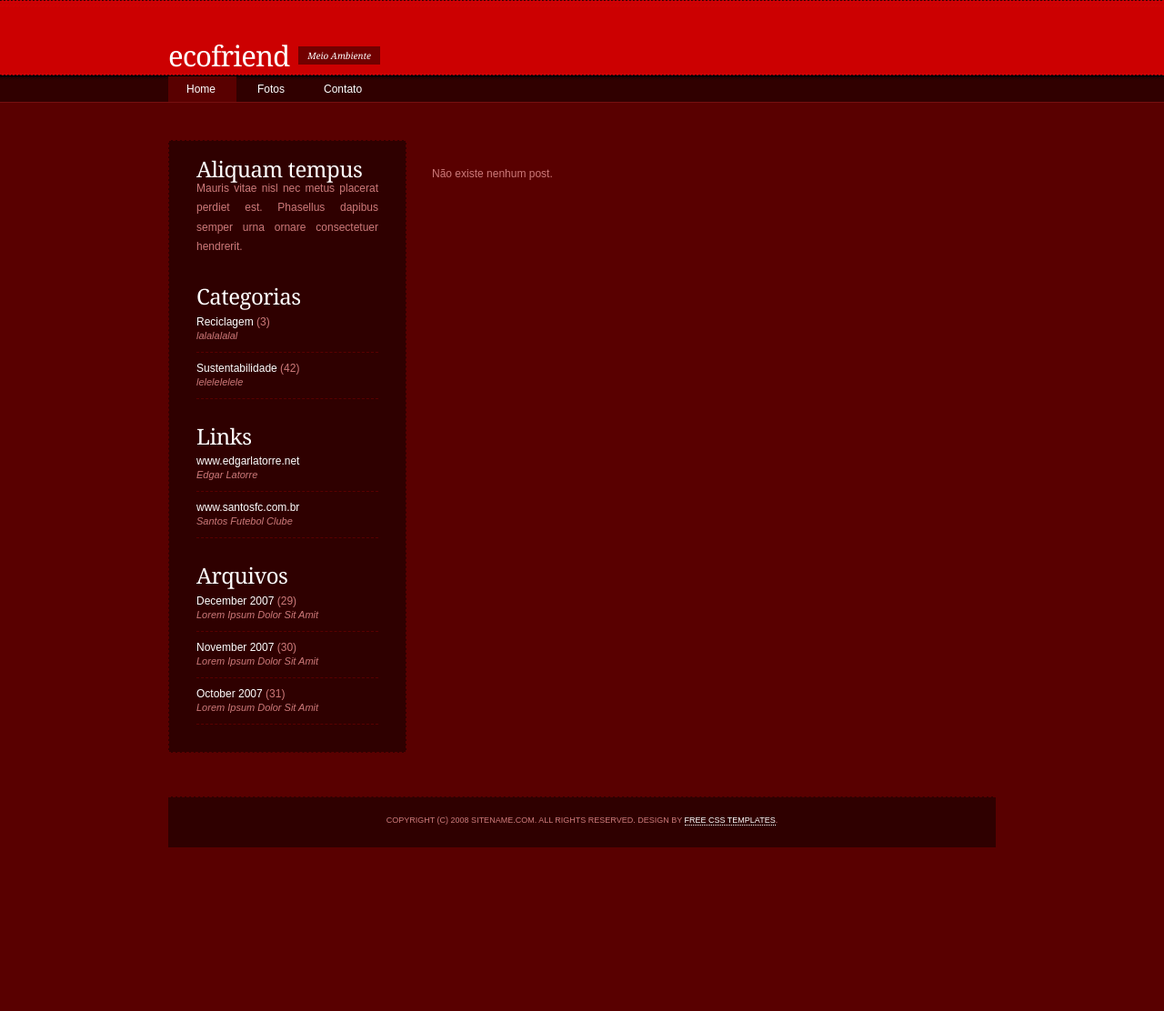
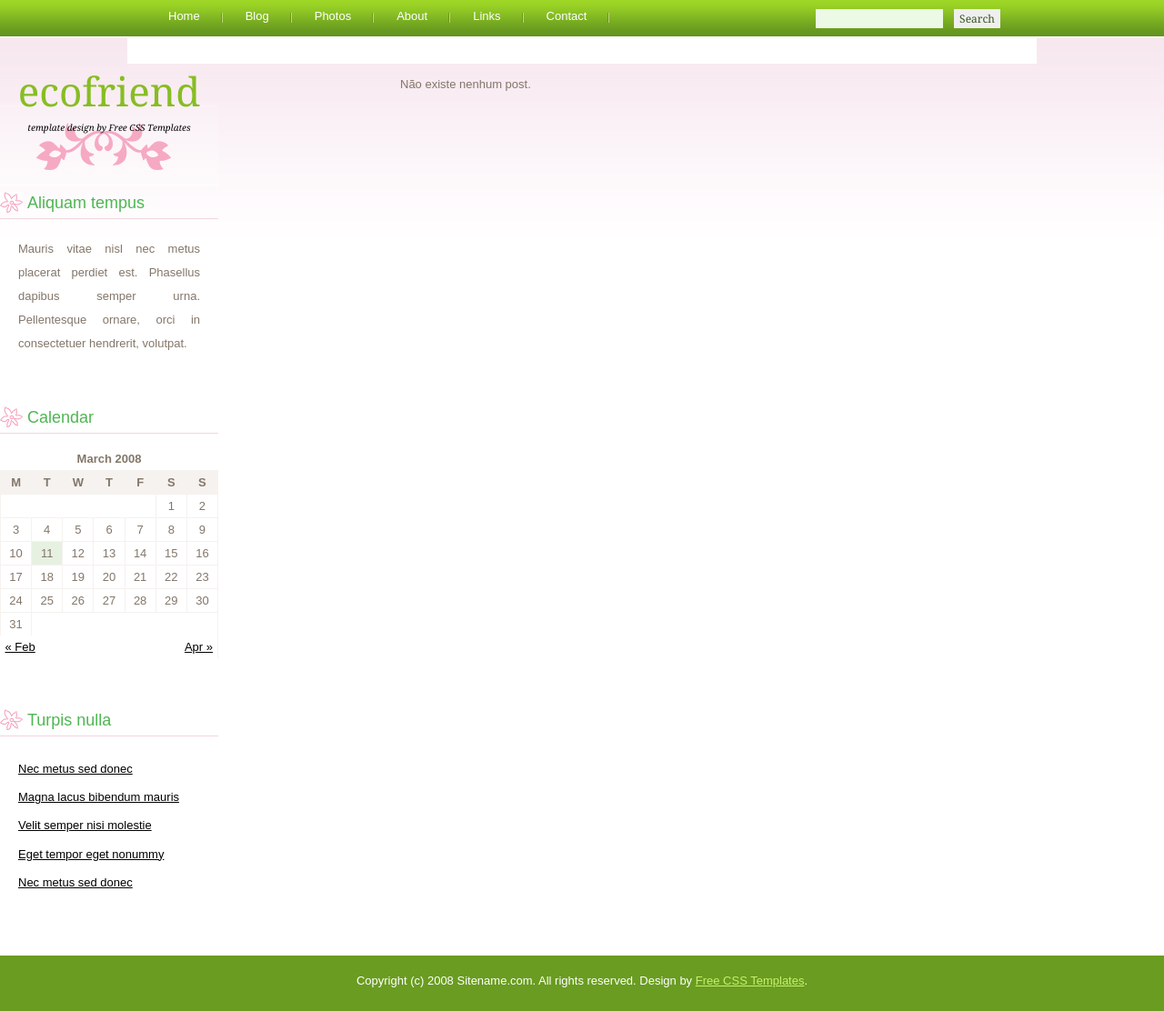
Before and after one commit to edgarlatorre/ecosite, a Django app: template templates/blog/index.html in a window 1280 px wide. Shown: the whole page at 91% size. Before the commit the page ends 932 px from the top, so only its background shows below. Run offline with Django 3.2, Linux system fonts and the light colour scheme; the template is opened without the code that fills it, so the values that code supplies are empty.

Commit message:
Alteracao nos templates, css e imagens

```diff
--- a/media/css/style.css
+++ b/media/css/style.css
@@ -1,3 +1,4 @@
+
 /*
 Design by Free CSS Templates
 http://www.freecsstemplates.org
@@ -5,97 +6,127 @@ Released for free under a Creative Commons Attribution 2.5 License
 */
 
 body {
-	margin: 20px;
-	background: #590000 url(/media/images/img01.jpg) repeat-x left top;
+	margin: 0;
+	padding: 0;
+	background: #FFFFFF url(/media/images/img01.jpg) repeat-x left top;
 	font-family: Arial, Helvetica, sans-serif;
-	font-size: 12px;
-	color: #CD7A7A;
+	font-size: 13px;
+	color: #837669;
 }
 
 h1, h2, h3 {
 	margin: 0;
-	font-family: Georgia, "Times New Roman", Times, serif;
+	font-family: Arial, Helvetica, sans-serif;
 	font-weight: normal;
-	color: #FFFFFF;
+	color: #649632;
 }
 
-h1 {
-	font-size: 2em;
-}
+h1 { font-size: 44px; }
 
-h2 {
-	font-size: 2em;
-}
+h2 { font-size: 18px; }
 
-h3 {
-	font-size: 1.6em;
-}
+h3 { }
 
 p, ul, ol {
 	margin-top: 0;
-	line-height: 180%;
+	line-height: 240%;
+	text-align: justify;
+	font-family: Arial, Helvetica, sans-serif;
 }
 
-ul, ol {
+ul, ol { }
+
+blockquote { }
+
+a { 	color: #000000;
+ }
+
+a:hover { text-decoration: none; }
+
+a img {
+	border: none;
 }
 
-a {
-	text-decoration: none;
-	border-bottom: 1px dotted #CC0001;
-	color: #CC0001;
+img.left {
+	float: left;
+	margin: 7px 30px 0 0;
 }
 
-a:hover {
-	background: none;
+img.right {
+	float: right;
+	margin: 7px 0 0 30px;
+}
+
+hr { display: none; }
+
+.list1 {
+}
+
+.list1 li {
+	float: left;
+	line-height: normal;
+}
+
+.list1 li img {
+	margin: 0 30px 30px 0;
+}
+
+.list1 li.alt img {
+	margin-right: 0;
 }
 
 #wrapper {
-	width: 910px;
-	margin: 0 auto;
-	padding: 20px;
 }
 
 /* Header */
 
-#header {
-	width: 910px;
-	height: 44px;
+#header-wrapper {
+	width: 880px;
 	margin: 0 auto;
 }
 
-/* Logo */
+#header {
+	width: 960px;
+	height: 40px;
+	margin: 0 auto;
+}
 
-#logo {
+/* Menu */
+
+#menu {
 	float: left;
-	width: 640px;
+	width: 540px;
+	height: 40px;
+}
+
+#menu ul {
+	margin: 0;
+	padding: 0px 0 0 0px;
+	list-style: none;
+	line-height: normal;
+}
+
+#menu li {
+	display: block;
+	float: left;
+	height: 25px;
+	padding-top: 10px;
+}
+
+#menu a {
+	display: block;
+	float: left;
+	padding: 0px 25px 0 25px;
+	background: url(/media/images/img05.jpg) no-repeat right 4px;
+	text-decoration: none;
+	font-family: Arial, Helvetica, sans-serif;
+	font-size: 13px;
 	color: #FFFFFF;
 }
 
-#logo h1, #logo p {
-}
+#menu a:hover { text-decoration: underline; }
 
-#logo h1 {
-	float: left;
-	padding: 0;
-	margin-right: 10px;
-	letter-spacing: -1px;
-	text-transform: lowercase;
-	font-size: 2.6em;
-}
-
-#logo p {
-	float: left;
-	margin: 11px 0 0 0;
-	background: #720000;
-	padding: 3px 10px;
-	font: normal 10px Georgia, "Times New Roman", Times, serif;
-	font-style: italic;
-}
-
-#logo a {
-	border: none;
-	background: none;
-	text-decoration: none;
+#menu .current_page_item a {
 	color: #FFFFFF;
 }
 
@@ -103,14 +134,14 @@ a:hover {
 
 #search {
 	float: right;
-	width: 230px;
-	padding: 0;
+	width: 305px;
+	height: 26px;
 }
 
 #search form {
-	height: 41px;
+	float: right;
 	margin: 0;
-	padding: 70px 0 0 0px;
+	padding: 10px 20px 0 0;
 }
 
 #search fieldset {
@@ -119,169 +150,184 @@ a:hover {
 	border: none;
 }
 
+#search input {
+	float: left;
+	font: 12px Georgia, "Times New Roman", Times, serif;
+	border: none;
+}
+
 #search-text {
-	width: 210px;
-	border: none;
+	width: 135px;
+	height: 18px;
+	padding: 3px 0 0 5px;
+	background: #ECF9E4;
+	color: #658453;
+}
+
+#search-submit {
+	height: 21px;
+	margin-left: 12px;
+	color: #39561D;
+}
+
+/* Page */
+
+#page {
+	width: 960px;
+	margin: 0 auto;
+	padding: 30px 20px 0px 20px;
+	background: #FFFFFF;
+}
+
+/** LOGO */
+
+#logo {
+	width: 240px;
+	height: 135px;
+	margin: 0 auto;
+	background: url(/media/images/img04.jpg) no-repeat left bottom;
+}
+
+#logo h1, #logo p {
+	margin: 0;
+	padding: 0;
+	line-height: normal;
+	text-align: center;
+}
+
+#logo h1 {
+	font-family: Georgia, "Times New Roman", Times, serif;
+}
+
+#logo h1 a {
+	text-decoration: none;
 	text-transform: lowercase;
-	font: bold 1.2em Arial, Helvetica, sans-serif;
+	color: #87BD23;
+}
+
+#logo h1 a:hover {
+	text-decoration: underline;
+}
+
+#logo p {
+	margin: 0;
+	padding: 100px 0 0 10px;
+	font: italic 10px Georgia, "Times New Roman", Times, serif;
+	color: #000000;
+}
+
+#logo p a {
+	text-decoration: none;
+	color: #000000;
+}
+
+#logo p a:hover { text-decoration: underline; }
+
+/* Content */
+
+#content {
+	float: right;
+	width: 700px;
+	padding-top: 15px;
+}
+
+/* Post */
+
+.post {
+	margin-bottom: 25px;
+}
+
+.post .title {
+	height: 50px;
+	margin-bottom: 3px;
+	padding: 13px 0px 2px 50px;
+	background: url(/media/images/img02.jpg) no-repeat left top;
+	color: #4EB652;
+}
+
+.post .date {
+	float: right;
+	margin-top: -65px;
+	padding-right: 20px;
+	font-family: Georgia, "Times New Roman", Times, serif;
+	font-weight: normal;
+	font-size: 18px;
+	color: #4EB652;
+}
+
+.post .meta {
+	margin: -30px  0 3px 25px;
+	padding: 2px 30px 2px 0px;
+	font-family: Arial, Helvetica, sans-serif;
+	font-weight: normal;
+	font-size: 10px;
 	color: #FFFFFF;
 }
 
-#search-submit {
-	display: none;
+.post .meta a { color: #B6ACA2; }
+
+.post .entry {
+	padding: 0px 20px 20px 20px;
 }
 
-/* Menu */
-
-#menu {
-	width: 910px;
-	height: 50px;
-	margin: 0 auto;
-	padding: 0;
+.post .links {
+	margin: 0 250px 0 0;
+	padding: 0 0 0 0px;
 }
 
-#menu ul {
+.post .links .comments {
+}
+
+.post .links .permalink {
+	padding-left: 17px;
+}
+
+/* Sidebar */
+
+#sidebar {
+	float: left;
+	width: 240px;
+}
+
+#sidebar ul {
 	margin: 0;
 	padding: 0;
 	list-style: none;
 	line-height: normal;
 }
 
-#menu li {
-	float: left;
-}
-
-#menu a {
-	display: block;
-	margin-right: 3px;
-	padding: 7px 20px 7px 20px;
-	text-decoration: none;
-	font-family: Arial, Helvetica, sans-serif;
-	font-size: 12px;
-	color: #FFFFFF;
-	border: none;
-}
-
-#menu a:hover, #menu .current_page_item a {
-}
-
-#menu a:hover {
-	background: #590000;
-	margin-right: 3px;
-	text-decoration: none;
-}
-
-#menu .first {
-	background: #590000;
-	margin-right: 3px;
-}
-
-/* Page */
-
-#page {
-	width: 910px;
-	margin: 0 auto;
-	padding-top: 20px;
-}
-
-/* Content */
-
-#content {
-	float: right;
-	width: 590px;
-	padding: 20px 30px 0 0;
-}
-
-.post {
-}
-
-.post .title {
-	color: #000000;
-}
-
-.post .title a {
-	background: none;
-	color: #FFFFFF;
-	border: none;
-}
-
-.post .title a:hover {
-	text-decoration: underline;
-}
-
-.post .meta {
-	background: #3C0101;
-	border: 1px dashed #590000;
-	padding: 3px 10px;
-	text-align: left;
-	font-family: Arial, Helvetica, sans-serif;
-	font-size: 11px;
-}
-
-.post .meta .comments,.post .meta .permalink {
-}
-
-.post .entry {
-	padding: 10px 0 20px 0;
-	text-align: justify;
-}
-
-/* Sidebar */
-
-#sidebar {
-	float: left;
-	width: 200px;
-	padding: 20px 30px 0 30px;
-	background: #2F0000;
-	border: 1px dashed #590000;
-}
-
-#sidebar ul {
-	margin: 0;
-	padding: 0;
-	list-style: none;
-}
-
 #sidebar li {
-	margin: 0;
-	padding: 0;
+	margin-bottom: 30px;
+	padding: 0 0 20px 0px;
 }
 
 #sidebar li ul {
-	padding-bottom: 30px;
+	line-height: 240%;
 }
 
 #sidebar li li {
-	line-height: 35px;
-	border-bottom: 1px dashed #590000;
+	margin: 0;
+	padding: 0 20px;
 }
 
-#sidebar li li span {
-	display: block;
-	margin-top: -20px;
-	padding: 0;
-	font-size: 11px;
-	font-style: italic;
+#sidebar p {
+	margin: 0;
+	padding: 0 20px;
 }
 
 #sidebar h2 {
-	letter-spacing: -.5px;
-	color: #FFFFFF;
+	height: 25px;
+	margin: 0 0 20px 0px;
+	padding: 8px 0 2px 30px;
+	background: url(/media/images/img03.jpg) no-repeat left 6px;
+	border-bottom: 1px #F0D5DE solid;
+	font-size: 18px;
+	color: #4EB652;
 }
 
+
 #sidebar p {
-	padding-bottom: 20px;
-	text-align: justify;
-}
-
-#sidebar a {
-	color: #FFFFFF;
-	border: none;
-}
-
-#sidebar a:hover {
-	text-decoration: underline;
-	color: #787878;
+	line-height: 200%;
 }
 
 /* Calendar */
@@ -289,44 +335,74 @@ a:hover {
 #calendar {
 }
 
-#calendar_wrap {
-	padding: 20px;
+#calendar caption {
+	padding-bottom: 5px;
+	font-weight: bold;
 }
 
 #calendar table {
 	width: 100%;
+	border-collapse: collapse;
+	border-right: 1px solid #F5F2EF;
+}
+
+#calendar thead th {
+	padding: 5px 0;
+	text-align: center;
+	border-top: 1px solid #F5F2EF;
+	border-left: 1px solid #F5F2EF;
+	background: #F5F2EF;
 }
 
 #calendar tbody td {
+	padding: 5px 0;
 	text-align: center;
+	border-top: 1px solid #F5F2EF;
+	border-left: 1px solid #F5F2EF;
 }
 
-#calendar #next {
+#calendar tfoot td {
+	padding: 5px;
+}
+
+#calendar tfoot #next {
 	text-align: right;
+}
+
+#calendar #today {
+	background: #E7F1E1;
 }
 
 /* Footer */
 
 #footer {
-	width: 910px;
-	height: 20px;
-	margin: 0 auto;
-	padding: 20px 0 15px 0;
-	background: #2F0000;
-	border-top: 1px dashed #590000;
-	font-family: Arial, Helvetica, sans-serif;
-	color: #CD7A7A;
+	width: 100%;
+	padding: 0;
+	background: #699C20;
+	height: 61px;
 }
 
 #footer p {
 	margin: 0;
+	padding: 20px 0;
+	text-align: center;
 	line-height: normal;
-	font-size: 9px;
-	text-transform: uppercase;
-	text-align: center;
+	color: #FFFFFF;
 }
 
 #footer a {
-	color: #FFFFFF;
-	border-bottom: 1px #FFFFFF dotted;
+	color: #C6F06C;
 }
+
+#bottom-bg {
+	width: 900px;
+	margin: 0 auto;
+}
+
+form label {
+  display: block;
+}
+
+textarea {
+  height: 100px;
+}
--- a/templates/blog/index.html
+++ b/templates/blog/index.html
@@ -3,14 +3,12 @@
 	<div id="content">
 		{% for post in posts %}
 		<div class="post">
-			<h1 class="title"><a href="{{ post.get_absolute_url }}">{{ post.title }} </a></h1>
+			<h2 class="title">{{ post.title }}</h2>
+			<p class="date">{{ post.published|date:"d.m.Y" }}</p>
 			<div class="entry">
-				<p>
-					{{ post.body|truncatewords:"30"|safe }}
-				</p>
+				{{ post.body|truncatewords:"30"|safe }}
+				<p class="links"><a href="#" class="comments">Comments (64)</a> &nbsp;&nbsp;&nbsp; <a href="{{ post.get_absolute_url }}" class="permalink">Full article</a></p>
 			</div>
-			<p class="meta">Posted by <a href="#">{{ post.author }}</a> on {{ post.published|date:"d\/m\/Y" }}
-				&nbsp;&bull;&nbsp; <a href="#" class="comments">Comments (64)</a> &nbsp;&bull;&nbsp; <a href="{{ post.get_absolute_url }}" class="permalink">Full article</a></p>
 		</div>
 		{% empty %}
 			<div class="post">
@@ -23,5 +21,5 @@
 </div>
 {% include "shared/side_bar.html" %}
 <div style="clear: both;">&nbsp;</div>
-
+<div id="bottom-bg"></div>
 {% include "shared/footer.html" %}
--- a/templates/shared/header.html
+++ b/templates/shared/header.html
@@ -4,23 +4,37 @@ Design by Free CSS Templates
 http://www.freecsstemplates.org
 Released for free under a Creative Commons Attribution 2.5 License
 
-Name       : Pressurized
-Description: A two-column, fixed-width design with dark color scheme.
+Name       : Pinkish
+Description: A two-column, fixed-width design for 1024x768 screen resolutions.
 Version    : 1.0
-Released   : 20081103
+Released   : 20090421
 
 -->
 <html xmlns="http://www.w3.org/1999/xhtml">
 <head>
-	<meta name="keywords" content="" />
-	<meta name="description" content="" />
-	<meta http-equiv="content-type" content="text/html; charset=utf-8" />
-	<title>Ecofriend</title>
-<link href="{{ MEDIA_URL }}css/style.css" rel="stylesheet" type="text/css" media="screen" /></head><body>
+<meta http-equiv="content-type" content="text/html; charset=utf-8" />
+<title>Ecofriend</title>
+<meta name="keywords" content="" />
+<meta name="description" content="" />
+<link href="{{ MEDIA_URL }}css/style.css" rel="stylesheet" type="text/css" media="screen" />
+</head>
+<body>
 <div id="wrapper">
-        <div id="header">
-                <div id="logo">                        <h1><a href="/">Ecofriend </a></h1>
-                        <p> Meio Ambiente</p>
-                </div>
-        </div>
-		{% include "shared/menu.html" %}
+
+	<div id="header">
+		{% include 'shared/menu.html' %}
+		<!-- end #menu -->
+		<div id="search">
+			<form method="get" action="">
+				<fieldset>
+				<input type="text" name="s" id="search-text" size="15" />
+				<input type="submit" id="search-submit" value="Search" />
+				</fieldset>
+			</form>
+		</div>
+		<!-- end #search -->
+	</div>
+	<!-- end #header -->
+	<hr />
+	<!-- end #logo -->
+<!-- end #header-wrapper -->
--- a/templates/shared/menu.html
+++ b/templates/shared/menu.html
@@ -1,7 +1,10 @@
 <div id="menu">
 	<ul>
-		<li class="first"><a href="/">Home</a></li>
-		<li><a href="#">Fotos</a></li>
-		<li><a href="#">Contato</a></li>
+		<li class="current_page_item"><a href="#">Home</a></li>
+		<li><a href="#">Blog</a></li>
+		<li><a href="#">Photos</a></li>
+		<li><a href="#">About</a></li>
+		<li><a href="#">Links</a></li>
+		<li><a href="#">Contact</a></li>
 	</ul>
 </div>
--- a/templates/shared/side_bar.html
+++ b/templates/shared/side_bar.html
@@ -1,32 +1,97 @@
 <div id="sidebar">
+	<div id="logo">
+		<h1><a href="/">Ecofriend </a></h1>
+		<p>template design by <a href="http://www.freecsstemplates.org/">Free CSS Templates</a></p>
+	</div>
 	<ul>
 		<li>
 			<h2>Aliquam tempus</h2>
-			<p>Mauris vitae nisl nec metus placerat perdiet est. Phasellus dapibus semper urna ornare consectetuer hendrerit.</p>
+			<p>Mauris vitae nisl nec metus placerat perdiet est. Phasellus dapibus semper urna. Pellentesque ornare, orci in consectetuer hendrerit, volutpat.</p>
+		</li>
+		<li id="calendar">
+			<h2>Calendar</h2>
+			<div id="calendar_wrap">
+				<table summary="Calendar">
+					<caption>
+					March 2008
+					</caption>
+					<thead>
+						<tr>
+							<th abbr="Monday" scope="col" title="Monday">M</th>
+							<th abbr="Tuesday" scope="col" title="Tuesday">T</th>
+							<th abbr="Wednesday" scope="col" title="Wednesday">W</th>
+							<th abbr="Thursday" scope="col" title="Thursday">T</th>
+							<th abbr="Friday" scope="col" title="Friday">F</th>
+							<th abbr="Saturday" scope="col" title="Saturday">S</th>
+							<th abbr="Sunday" scope="col" title="Sunday">S</th>
+						</tr>
+					</thead>
+					<tfoot>
+						<tr>
+							<td abbr="February" colspan="3" id="prev"><a href="#" title="">&laquo; Feb</a></td>
+							<td class="pad">&nbsp;</td>
+							<td abbr="April" colspan="3" id="next"><a href="#" title="">Apr &raquo;</a></td>
+						</tr>
+					</tfoot>
+					<tbody>
+						<tr>
+							<td colspan="5" class="pad">&nbsp;</td>
+							<td>1</td>
+							<td>2</td>
+						</tr>
+						<tr>
+							<td>3</td>
+							<td>4</td>
+							<td>5</td>
+							<td>6</td>
+							<td>7</td>
+							<td>8</td>
+							<td>9</td>
+						</tr>
+						<tr>
+							<td>10</td>
+							<td id="today">11</td>
+							<td>12</td>
+							<td>13</td>
+							<td>14</td>
+							<td>15</td>
+							<td>16</td>
+						</tr>
+						<tr>
+							<td>17</td>
+							<td>18</td>
+							<td>19</td>
+							<td>20</td>
+							<td>21</td>
+							<td>22</td>
+							<td>23</td>
+						</tr>
+						<tr>
+							<td>24</td>
+							<td>25</td>
+							<td>26</td>
+							<td>27</td>
+							<td>28</td>
+							<td>29</td>
+							<td>30</td>
+						</tr>
+						<tr>
+							<td>31</td>
+							<td class="pad" colspan="6">&nbsp;</td>
+						</tr>
+					</tbody>
+				</table>
+			</div>
 		</li>
 		<li>
-			<h2>Categorias</h2>
+			<h2>Turpis nulla</h2>
 			<ul>
-				<li><a href="#">Reciclagem</a> (3)<span>lalalalalal</span></li>
-				<li><a href="#">Sustentabilidade</a> (42)<span>lelelelelele</span></li>
-			</ul>
-		</li>
-		<li>
-			<h2>Links</h2>
-			<ul>
-				<li><a href="#">www.edgarlatorre.net</a><span>Edgar Latorre</span> </li>
-				<li><a href="#">www.santosfc.com.br</a><span>Santos Futebol Clube</span> </li>
-			</ul>
-		</li>
-		<li>
-			<h2>Arquivos</h2>
-			<ul>
-				<li><a href="#">December 2007</a>&nbsp;(29)<span>Lorem Ipsum Dolor Sit Amit</span></li>
-				<li><a href="#">November 2007</a>&nbsp;(30)<span>Lorem Ipsum Dolor Sit Amit</span></li>
-				<li><a href="#">October 2007</a>&nbsp;(31)<span>Lorem Ipsum Dolor Sit Amit</span></li>
-			</ul>
-		</li>
+				<li><a href="#"></a><a href="#">Nec metus sed donec</a></li>
+				<li><a href="#">Magna lacus bibendum mauris</a></li>
+				<li><a href="#">Velit semper nisi molestie</a></li>
+				<li><a href="#">Eget tempor eget nonummy</a></li>
+				<li><a href="#">Nec metus sed donec</a></li>
+				</ul>
+			</li>
 	</ul>
 </div>
-	<div style="clear: both;">&nbsp;</div>
-</div>
```
Also changed, not shown: templates/shared/footer.html (+4 -4 lines), media/images/img01.jpg, media/images/img02.jpg, media/images/img03.jpg (added), media/images/img04.jpg (added), media/images/img05.jpg (added), 1 other file.
